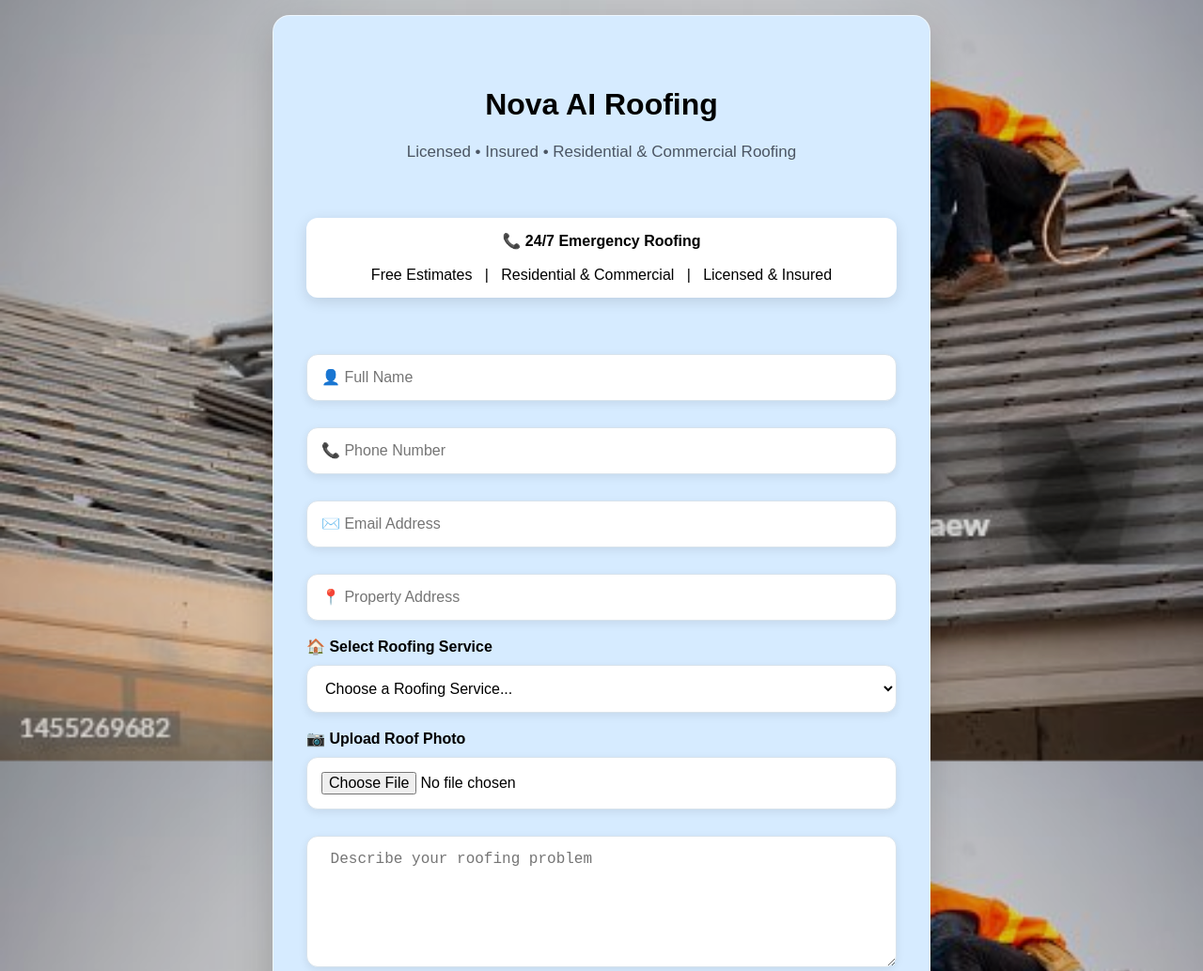
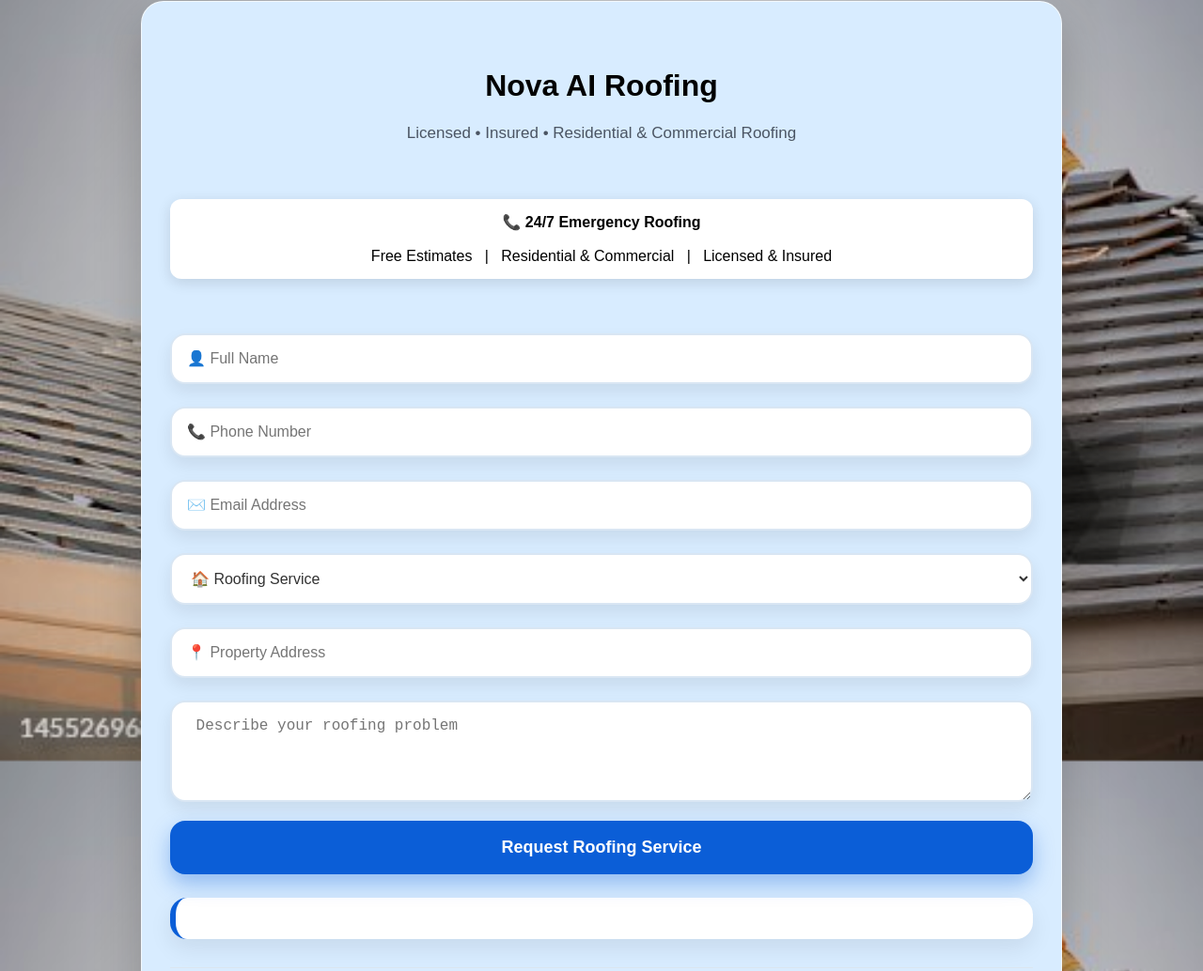
Before and after one commit to novaaisolutions456-boop/nova-ai-roofing-assistant, a plain HTML site: page index.html in a window 1280 px wide. Shown: the part 44-1078 px from the top of the page at 94% size. Drawn offline with Linux system fonts and the light colour scheme.

Commit message:
Add files via upload

```diff
--- a/index.html
+++ b/index.html
@@ -66,15 +66,14 @@ body{
 }
 
 .container{
-    width:700px;
+    width:980px;
     max-width:95%;
-    margin:40px auto;
-    padding:35px;
-    background:#d6ebff;
-    border-radius:18px;
-    box-shadow:0 15px 40px rgba(0,0,0,.18);
-    border:1px solid rgba(255,255,255,.6);
-    box-sizing:border-box;
+    margin:25px auto;
+    padding:30px;
+    background:#d8ecff;
+    border-radius:24px;
+    box-shadow:0 20px 50px rgba(0,0,0,.22);
+    border:1px solid rgba(255,255,255,.7);
 }
 
 h2{
@@ -86,16 +85,17 @@ input,
 select,
 textarea{
     width:100%;
-    padding:15px;
-    margin-top:10px;
-    margin-bottom:18px;
-    border:1px solid #d8e3ec;
-    border-radius:12px;
+    padding:16px;
+    margin-top:8px;
+    margin-bottom:16px;
+    border:2px solid #d9e6f3;
+    border-radius:16px;
     background:#ffffff;
     font-size:16px;
+    color:#333;
     box-sizing:border-box;
-    box-shadow:0 3px 10px rgba(0,0,0,.08);
-    transition:.3s;
+    transition:.25s;
+    box-shadow:0 8px 18px rgba(0,0,0,.08);
 }
 
 input:focus,
@@ -108,34 +108,49 @@ textarea:focus{
 
 button{
     width:100%;
-    padding:16px;
-    background:linear-gradient(135deg,#0b5ed7,#198754);
+    padding:18px;
+    background:#0b5ed7;
     color:white;
     border:none;
-    border-radius:10px;
+    border-radius:16px;
     font-size:18px;
-    font-weight:bold;
+    font-weight:700;
     cursor:pointer;
     transition:.3s;
+    box-shadow:0 10px 22px rgba(11,94,215,.35);
+}
+
+button:hover{
+    transform:translateY(-2px);
+    background:#0954c4;
 }
 
 
 #reply{
-    margin-top:20px;
-    padding:20px;
-    background:#ffffff;
-    border-left:5px solid #0b5ed7;
-    border-radius:12px;
-    box-shadow:0 4px 12px rgba(0,0,0,.08);
+    margin-top:25px;
+    padding:22px;
+    background:white;
+    border-radius:18px;
+    box-shadow:0 10px 25px rgba(0,0,0,.08);
+    border-left:6px solid #0b5ed7;
     font-size:16px;
-    line-height:1.7;
-    color:#333;
+    line-height:1.8;
 }
 @media (max-width:768px){
 
 .container{
     padding:20px;
     margin:15px auto;
+.form-row{
+    display:flex;
+    gap:10px;
+}
+
+.form-row input,
+.form-row select{
+    width:50%;
+}
+
 }
 
 h1{
@@ -175,6 +190,8 @@ button{
 
 </div>
 
+<div class="form-row">
+
 <input
 type="text"
 id="name"
@@ -184,35 +201,36 @@ placeholder="👤 Full Name">
 type="text"
 id="phone"
 placeholder="📞 Phone Number">
+
+</div>
+
+<div class="form-row">
+
 <input
 type="email"
 id="email"
 placeholder="✉️ Email Address">
 
-<input
-type="text"
-id="address"
-placeholder="📍 Property Address">
-<label><strong>🏠 Select Roofing Service</strong></label>
-
 <select id="service">
-    <option value="">Choose a Roofing Service...</option>
+    <option value="">🏠 Roofing Service</option>
     <option>🔨 Roof Repair</option>
     <option>🏡 New Roof Installation</option>
     <option>🔍 Roof Inspection</option>
     <option>♻️ Roof Replacement</option>
     <option>🌧️ Gutter Installation</option>
-    <option>🚨 Emergency Roofing Service</option>
 </select>
 
-<label><strong>📷 Upload Roof Photo</strong></label>
+</div>
+
 <input
-type="file"
-id="photo"
-accept="image/*">
+type="text"
+id="address"
+placeholder="📍 Property Address">
+
+
 <textarea
 id="message"
-rows="6"
+rows="4"
 placeholder=" Describe your roofing problem"></textarea>
 
 <button id="submitBtn"
```
